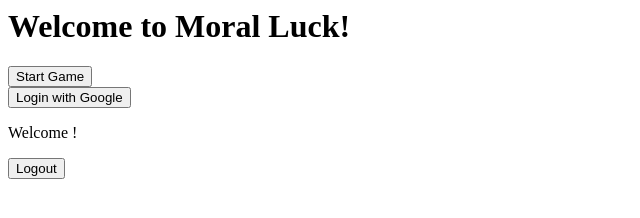
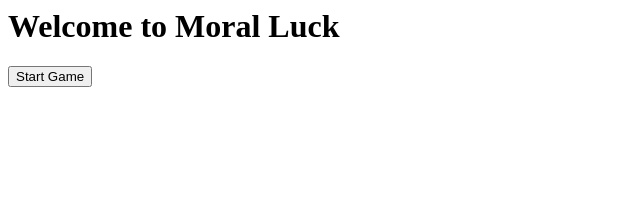
Before and after one commit to A-ArMaan-Henrystickmen/Mini-escman-MOral-LuCk, a plain HTML site: page index.html in a window 1280 px wide. Shown: the whole page, without its empty margins (0-640 px from the left). Drawn offline with Linux system fonts and the light colour scheme.

Commit message:
Update index.html

```diff
--- a/index.html
+++ b/index.html
@@ -1,19 +1,15 @@
 <head>
     <title>Mini Eschman</title>
-    <link rel="shortcut icon" href="icon.png" type="image/x-icon"/>
 </head>
 <body>
     <div id="welcome">
-        <h1>Welcome to Moral Luck!</h1>
+        <h1>Welcome to Moral Luck</h1>
     </div>
     <div id="options">
         <button id="Start_Game" onclick="StartGame()">Start Game</button>
         <div id="login-screen" class="hidden">
-            <button id="login-btn">Login with Google</button>
         </div>
         <div class="hidden" id="profile-screen">
-            <p>Welcome <span id="user-name"></span>!</p>
-            <button id="logout-btn">Logout</button>
         </div>
     </div>
 </body>
```
